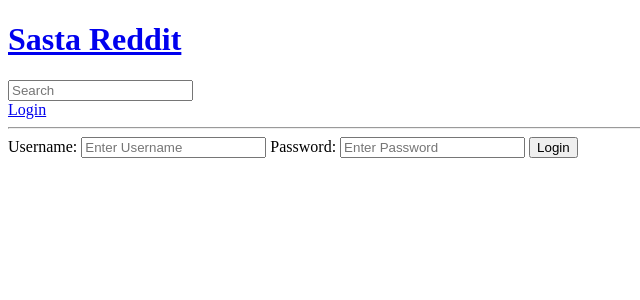
After one commit to ayushhvm/Sasta-Reddit, a Django app: page /login/ in a window 1280 px wide. The commit adds this page. Shown: the top 300 px of the page, without its empty margins (0-640 px from the left). Run offline with Django 5.2, Linux system fonts and the light colour scheme.

Commit message:
update with the login and register forms

```diff
--- /dev/null
+++ b/dadjokes/templates/dadjokes/login_register.html
@@ -0,0 +1,19 @@
+{% extends "main.html" %}
+
+{% block content %}
+
+<div>
+    <form method="POST" action="">
+        {% csrf_token %}
+
+        <label>Username:</label>
+        <input type = "text" name= "username" placeholder="Enter Username" />
+
+        <label>Password:</label>
+        <input type = "password" name= "password" placeholder="Enter Password" />
+
+        <input type = "submit" value= "Login" />
+    </form>
+</div>
+
+{% endblock content %}
--- a/dadjokes/urls.py
+++ b/dadjokes/urls.py
@@ -2,6 +2,8 @@
 from . import views
 
 urlpatterns = [
+    path("login/", views.loginPage, name="login"),
+    path("logout/", views.loginPage, name="logout"),
     path('',views.home,name='home'),
     path('room/<str:pk>/',views.room,name = 'room'),
     path('create-room/' , views.createRoom ,name='create-room'),
--- a/dadjokes/views.py
+++ b/dadjokes/views.py
@@ -1,10 +1,38 @@
 from django.shortcuts import render, redirect
+from django.contrib import messages
 from django.db.models import Q
+from django.contrib.auth.models import User
+from django.contrib.auth import authenticate, login, logout
 from .models import Room, Topic
 from .forms import RoomForm
 
 
 # Create your views here.
+
+def loginPage(request):
+
+    if request.method == 'POST':
+        username = request.POST.get('username')
+        password = request.POST.get('password')
+
+        try:
+            user = User.objects.get(username=username)
+        except:
+            messages.error(request, 'User does not exist')
+
+        user = authenticate(request, username=username, password=password)
+
+        if user is not None:
+            login(request, user)
+            return redirect("home")
+        else:
+            messages.error(request,"Username or Password Doesnt exist")
+    context ={}
+    return render(request, 'dadjokes/login_register.html', context)
+
+def logoutUser(request):
+    logout(request)
+    return redirect('home')
 
 def home(request):
     q = request.GET.get('q') if request.GET.get('q') != None else ''
--- a/templates/main.html
+++ b/templates/main.html
@@ -10,6 +10,16 @@
 
 <body>
     {%include 'navbar.html'%}
+
+    {% if messages %}
+
+    <ul class="messages">
+
+        {% for message in messages %}
+        <li></li>{{ message }}</li>
+            {% endfor %}
+</ul>
+    {% endif %}
 <hr>
     {% block content %}
 
--- a/templates/navbar.html
+++ b/templates/navbar.html
@@ -2,6 +2,16 @@
     <h1>Sasta Reddit</h1>
 </a>
 
+
 <form method="GET" action="{% url 'home'%}">
     <input type="text" name="q" placeholder="Search">
 </form>
+
+{% if  request.user.is_authenticated %}
+
+<a href=" {% url "logout" %} ">Logout</a>
+
+{% else %}
+<a href=" {% url "login" %} ">Login</a>
+
+{% endif %}
```
Also changed, not shown: db.sqlite3.
